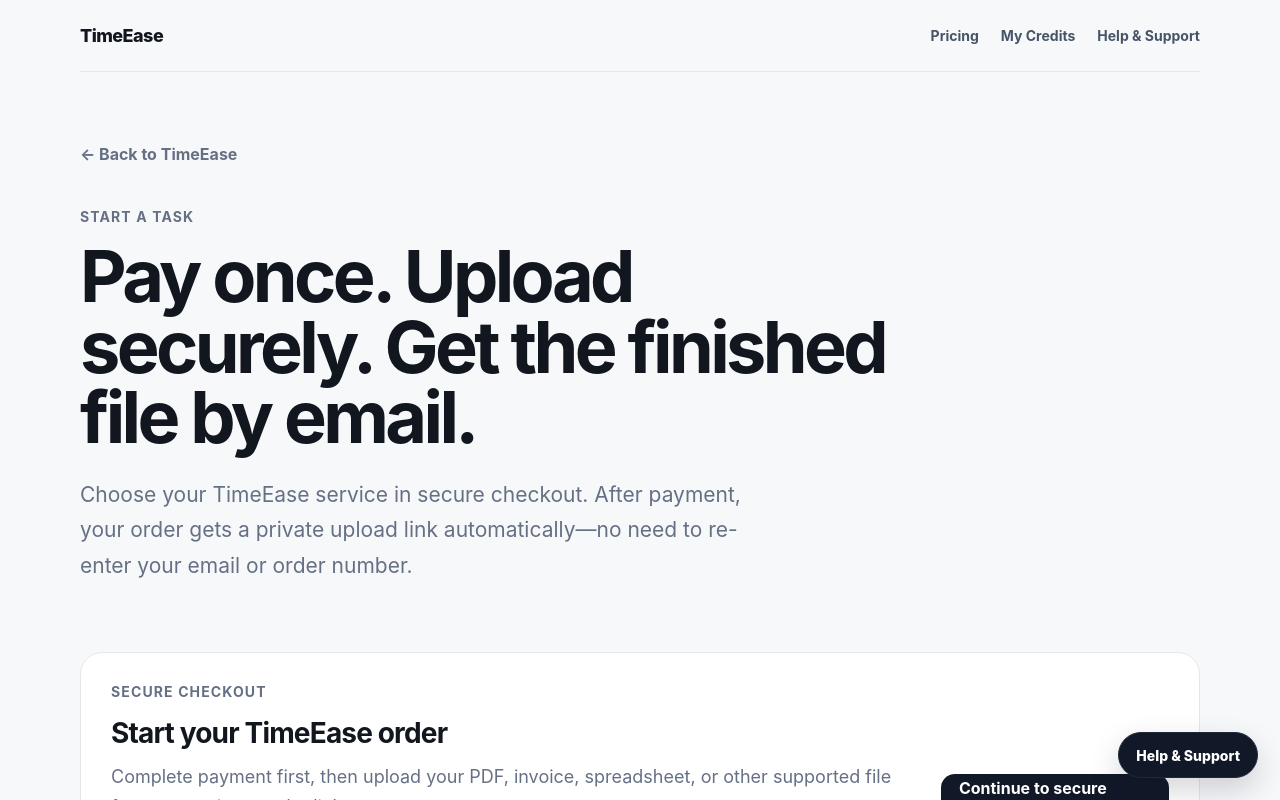
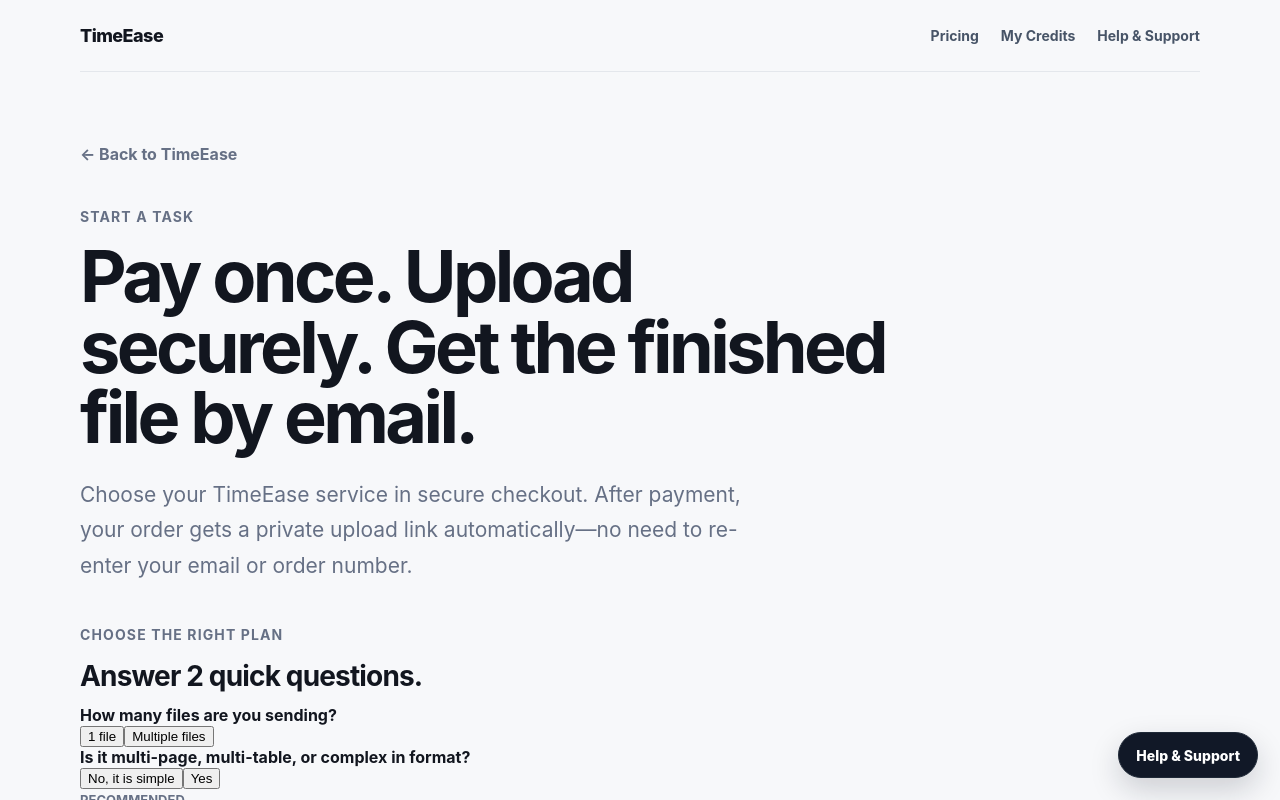
Before and after one commit to goplanetdigital/timeease-web, a Next.js app: page /upload in a window 1280 px wide. Shown: the top 800 px of the page. Built offline with nearby package versions, Linux system fonts and the light colour scheme; no server answers.

Commit message:
Add plan recommendation flow to TimeEase upload page

```diff
--- a/app/upload/page.tsx
+++ b/app/upload/page.tsx
@@ -1,4 +1,5 @@
 import Link from "next/link";
+import PlanSelector from "./PlanSelector";
 
 const shopUrl =
   process.env.NEXT_PUBLIC_SHOP_URL ||
@@ -18,6 +19,8 @@ export default function UploadPage() {
           your email or order number.
         </p>
       </section>
+
+      <PlanSelector />
 
       <section className="cta-panel">
         <div>
```
